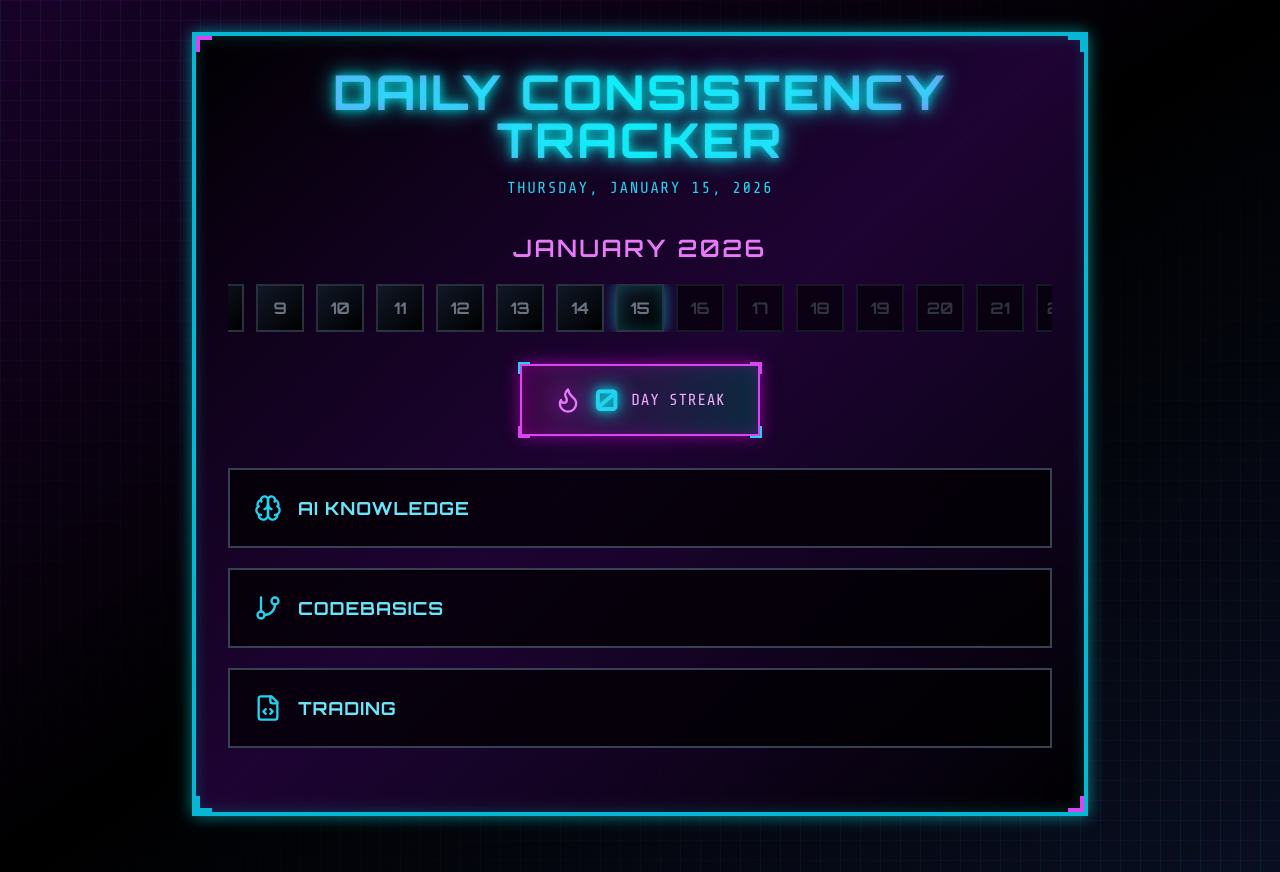
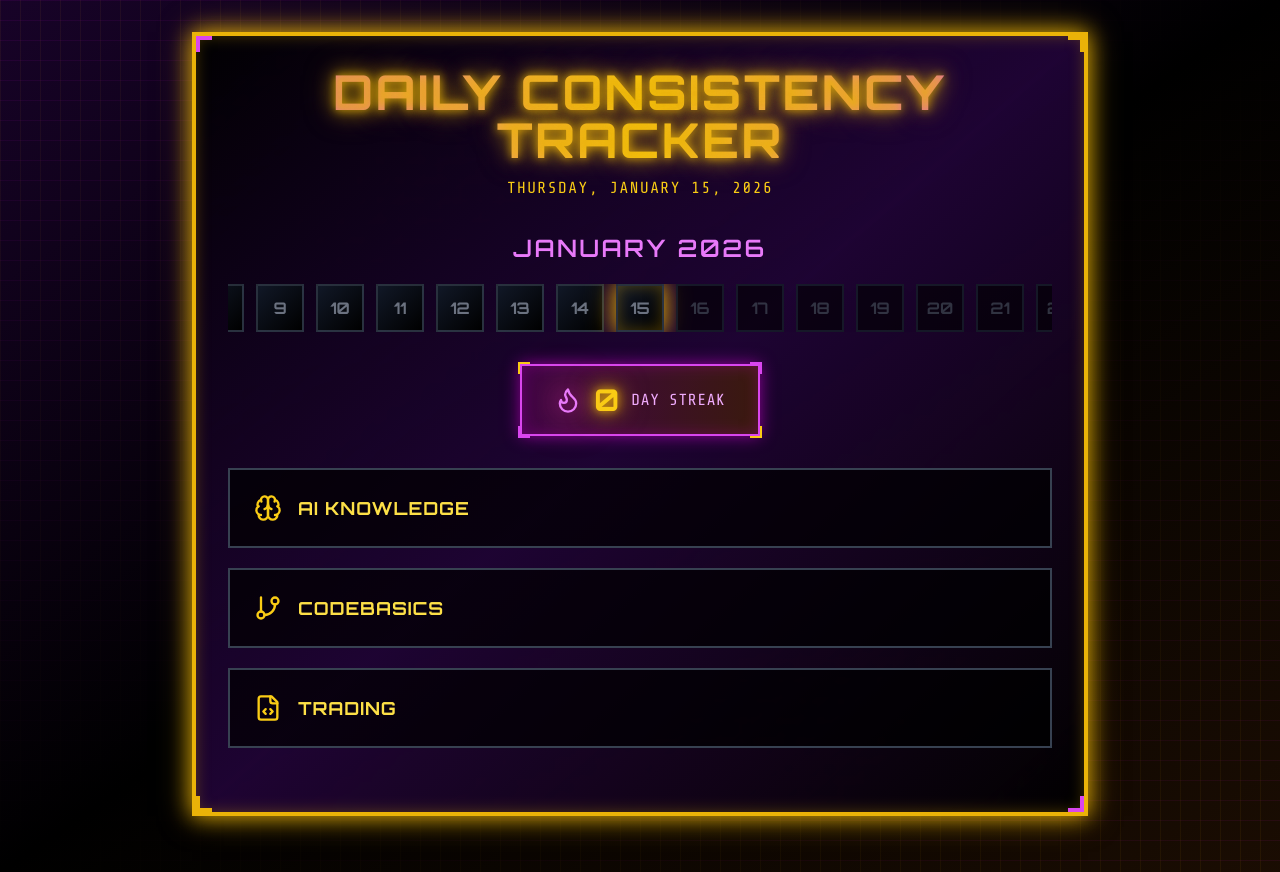
Before and after one commit to Saisumanthv/Learning-Consistency-Tracker, a React (Vite) app: page / in a window 1280 px wide. Built offline with nearby package versions, Linux system fonts and the light colour scheme; no server answers.

Commit message:
Updated App.tsx

```diff
--- a/src/App.tsx
+++ b/src/App.tsx
@@ -225,7 +225,7 @@ export default function App() {
     }
 
     if (completion.ai_knowledge && completion.codebasics && completion.trading) {
-      return 'bg-gradient-to-br from-fuchsia-600 to-cyan-600 text-white border-2 border-cyan-400 shadow-lg shadow-cyan-500/50 neon-border-cyan';
+      return 'bg-gradient-to-br from-yellow-400 via-amber-400 to-yellow-500 text-black border-2 border-yellow-300 neon-border-gold font-black';
     }
 
     return 'bg-gradient-to-br from-gray-900 to-black text-gray-500 border-2 border-gray-700/70';
@@ -249,23 +249,23 @@ export default function App() {
 
   return (
     <div className="min-h-screen bg-black cyber-grid py-8 px-4 relative overflow-hidden">
-      <div className="absolute inset-0 bg-gradient-to-br from-purple-950/40 via-black to-blue-950/40"></div>
+      <div className="absolute inset-0 bg-gradient-to-br from-purple-950/40 via-black to-yellow-950/40"></div>
       {showBigCongrats && <Confetti />}
 
       <div className="max-w-4xl mx-auto relative z-10">
-        <div className="bg-gradient-to-br from-black/95 via-purple-950/50 to-black/95 backdrop-blur-sm rounded-none border-4 border-cyan-500 neon-border-cyan shadow-2xl p-8 mb-6 relative">
+        <div className="bg-gradient-to-br from-black/95 via-purple-950/50 to-black/95 backdrop-blur-sm rounded-none border-4 border-yellow-500 neon-border-gold shadow-2xl p-8 mb-6 relative">
           <div className="absolute top-0 left-0 w-4 h-4 border-t-4 border-l-4 border-fuchsia-500"></div>
-          <div className="absolute top-0 right-0 w-4 h-4 border-t-4 border-r-4 border-cyan-500"></div>
-          <div className="absolute bottom-0 left-0 w-4 h-4 border-b-4 border-l-4 border-cyan-500"></div>
+          <div className="absolute top-0 right-0 w-4 h-4 border-t-4 border-r-4 border-yellow-500"></div>
+          <div className="absolute bottom-0 left-0 w-4 h-4 border-b-4 border-l-4 border-yellow-500"></div>
           <div className="absolute bottom-0 right-0 w-4 h-4 border-b-4 border-r-4 border-fuchsia-500"></div>
 
           <div className="text-center mb-8">
             <div className="mb-3">
-              <h1 className="text-5xl font-bold text-transparent bg-clip-text bg-gradient-to-r from-fuchsia-500 via-cyan-400 to-fuchsia-500 tracking-wider neon-text-cyan" style={{ fontFamily: 'Orbitron, sans-serif' }}>
+              <h1 className="text-5xl font-bold text-transparent bg-clip-text bg-gradient-to-r from-fuchsia-500 via-yellow-400 to-fuchsia-500 tracking-wider neon-text-gold" style={{ fontFamily: 'Orbitron, sans-serif' }}>
                 DAILY CONSISTENCY TRACKER
               </h1>
             </div>
-            <p className="text-base text-cyan-400 tracking-widest uppercase">
+            <p className="text-base text-yellow-400 tracking-widest uppercase">
               {formatDate(new Date(selectedDate + 'T00:00:00'))}
             </p>
           </div>
@@ -292,7 +292,7 @@ export default function App() {
                         day
                       )} flex-shrink-0 transition-all hover:scale-110 cursor-pointer uppercase ${
                         isSelected
-                          ? 'shadow-[0_0_0_3px_rgb(6_182_212)] shadow-cyan-500 neon-border-cyan'
+                          ? 'shadow-[0_0_0_3px_rgb(234_179_8)] shadow-yellow-500 neon-border-gold'
                           : 'shadow-lg'
                       }`}
                       style={{ fontFamily: 'Orbitron, sans-serif' }}
@@ -306,27 +306,27 @@ export default function App() {
           </div>
 
           <div className="flex items-center justify-center mb-8">
-            <div className="flex items-center bg-gradient-to-r from-fuchsia-950/80 to-cyan-950/80 border-2 border-fuchsia-500 px-8 py-4 rounded-none shadow-lg neon-border-pink relative">
-              <div className="absolute -top-1 -left-1 w-3 h-3 border-t-2 border-l-2 border-cyan-400"></div>
+            <div className="flex items-center bg-gradient-to-r from-fuchsia-950/80 to-yellow-950/80 border-2 border-fuchsia-500 px-8 py-4 rounded-none shadow-lg neon-border-pink relative">
+              <div className="absolute -top-1 -left-1 w-3 h-3 border-t-2 border-l-2 border-yellow-400"></div>
               <div className="absolute -top-1 -right-1 w-3 h-3 border-t-2 border-r-2 border-fuchsia-500"></div>
               <div className="absolute -bottom-1 -left-1 w-3 h-3 border-b-2 border-l-2 border-fuchsia-500"></div>
-              <div className="absolute -bottom-1 -right-1 w-3 h-3 border-b-2 border-r-2 border-cyan-400"></div>
+              <div className="absolute -bottom-1 -right-1 w-3 h-3 border-b-2 border-r-2 border-yellow-400"></div>
               <Flame className="w-7 h-7 text-fuchsia-400 mr-3 drop-shadow-glow" />
-              <span className="text-3xl font-bold text-cyan-400 neon-text-cyan" style={{ fontFamily: 'Orbitron, sans-serif' }}>{streak}</span>
+              <span className="text-3xl font-bold text-yellow-400 neon-text-gold" style={{ fontFamily: 'Orbitron, sans-serif' }}>{streak}</span>
               <span className="ml-3 text-fuchsia-300 text-base font-normal uppercase tracking-wider">DAY STREAK</span>
             </div>
           </div>
 
           {showBigCongrats && (
-            <div className="bg-gradient-to-r from-fuchsia-500/30 via-cyan-500/30 to-fuchsia-500/30 border-4 border-cyan-400 text-white p-8 rounded-none mb-6 text-center animate-pulse shadow-2xl neon-border-cyan relative">
+            <div className="bg-gradient-to-r from-fuchsia-500/30 via-yellow-500/30 to-fuchsia-500/30 border-4 border-yellow-400 text-white p-8 rounded-none mb-6 text-center animate-pulse shadow-2xl neon-border-gold relative">
               <div className="absolute top-0 left-0 w-6 h-6 border-t-4 border-l-4 border-fuchsia-500"></div>
-              <div className="absolute top-0 right-0 w-6 h-6 border-t-4 border-r-4 border-cyan-500"></div>
-              <div className="absolute bottom-0 left-0 w-6 h-6 border-b-4 border-l-4 border-cyan-500"></div>
+              <div className="absolute top-0 right-0 w-6 h-6 border-t-4 border-r-4 border-yellow-500"></div>
+              <div className="absolute bottom-0 left-0 w-6 h-6 border-b-4 border-l-4 border-yellow-500"></div>
               <div className="absolute bottom-0 right-0 w-6 h-6 border-b-4 border-r-4 border-fuchsia-500"></div>
-              <h2 className="text-4xl font-bold text-transparent bg-clip-text bg-gradient-to-r from-fuchsia-300 via-cyan-300 to-fuchsia-300 neon-text-cyan uppercase tracking-wider" style={{ fontFamily: 'Orbitron, sans-serif' }}>
+              <h2 className="text-4xl font-bold text-transparent bg-clip-text bg-gradient-to-r from-fuchsia-300 via-yellow-300 to-fuchsia-300 neon-text-gold uppercase tracking-wider" style={{ fontFamily: 'Orbitron, sans-serif' }}>
                 Congratulations!
               </h2>
-              <p className="text-xl mt-3 text-cyan-300 uppercase tracking-wide">You've made your time useful today!</p>
+              <p className="text-xl mt-3 text-yellow-300 uppercase tracking-wide">You've made your time useful today!</p>
             </div>
           )}
 
@@ -339,21 +339,21 @@ export default function App() {
                     onClick={() => handleTopicCheck(topic)}
                     className={`w-full flex items-center justify-between p-6 rounded-none cursor-pointer transition-all duration-300 relative ${
                       topics[topic]
-                        ? 'bg-gradient-to-r from-fuchsia-600/90 to-cyan-600/90 border-2 border-cyan-400 hover:from-fuchsia-600 hover:to-cyan-600 shadow-lg neon-border-cyan'
-                        : 'bg-black/70 border-2 border-gray-700 hover:bg-black/90 hover:border-cyan-500/60'
+                        ? 'bg-gradient-to-r from-fuchsia-600/90 to-yellow-600/90 border-2 border-yellow-400 hover:from-fuchsia-600 hover:to-yellow-600 shadow-lg neon-border-gold'
+                        : 'bg-black/70 border-2 border-gray-700 hover:bg-black/90 hover:border-yellow-500/60'
                     }`}
                   >
                     {topics[topic] && (
                       <>
                         <div className="absolute top-0 left-0 w-3 h-3 border-t-2 border-l-2 border-fuchsia-400"></div>
-                        <div className="absolute top-0 right-0 w-3 h-3 border-t-2 border-r-2 border-cyan-400"></div>
-                        <div className="absolute bottom-0 left-0 w-3 h-3 border-b-2 border-l-2 border-cyan-400"></div>
+                        <div className="absolute top-0 right-0 w-3 h-3 border-t-2 border-r-2 border-yellow-400"></div>
+                        <div className="absolute bottom-0 left-0 w-3 h-3 border-b-2 border-l-2 border-yellow-400"></div>
                         <div className="absolute bottom-0 right-0 w-3 h-3 border-b-2 border-r-2 border-fuchsia-400"></div>
                       </>
                     )}
                     <div className="flex items-center gap-4">
-                      <Icon className={`w-7 h-7 ${topics[topic] ? 'text-white drop-shadow-glow' : 'text-cyan-400'}`} />
-                      <span className={`text-lg font-bold tracking-wider uppercase ${topics[topic] ? 'text-white' : 'text-cyan-300'}`} style={{ fontFamily: 'Orbitron, sans-serif' }}>
+                      <Icon className={`w-7 h-7 ${topics[topic] ? 'text-white drop-shadow-glow' : 'text-yellow-400'}`} />
+                      <span className={`text-lg font-bold tracking-wider uppercase ${topics[topic] ? 'text-white' : 'text-yellow-300'}`} style={{ fontFamily: 'Orbitron, sans-serif' }}>
                         {topicNames[topic]}
                       </span>
                     </div>
@@ -362,7 +362,7 @@ export default function App() {
                     )}
                   </button>
                   {completionMessages[topic] && (
-                    <div className="mt-3 ml-4 text-cyan-400 font-normal text-base animate-pulse uppercase tracking-wide">
+                    <div className="mt-3 ml-4 text-yellow-400 font-normal text-base animate-pulse uppercase tracking-wide">
                       Congrats on completing {topicNames[topic]} today!
                     </div>
                   )}
--- a/src/components/Confetti.tsx
+++ b/src/components/Confetti.tsx
@@ -12,7 +12,7 @@ export default function Confetti() {
   const [confetti, setConfetti] = useState<ConfettiPiece[]>([]);
 
   useEffect(() => {
-    const colors = ['#00ffff', '#06b6d4', '#22d3ee', '#ff00ff', '#d946ef', '#ec4899', '#ffff00', '#fde047'];
+    const colors = ['#eab308', '#f59e0b', '#fbbf24', '#ff00ff', '#d946ef', '#ec4899', '#ffff00', '#fde047'];
     const pieces: ConfettiPiece[] = [];
 
     for (let i = 0; i < 60; i++) {
--- a/src/index.css
+++ b/src/index.css
@@ -33,7 +33,7 @@ body {
 }
 
 .drop-shadow-glow {
-  filter: drop-shadow(0 0 12px rgba(255, 0, 255, 0.8)) drop-shadow(0 0 20px rgba(0, 255, 255, 0.5));
+  filter: drop-shadow(0 0 12px rgba(255, 0, 255, 0.8)) drop-shadow(0 0 20px rgba(234, 179, 8, 0.6));
 }
 
 .neon-text-pink {
@@ -48,6 +48,12 @@ body {
                0 0 30px rgba(0, 255, 255, 0.4);
 }
 
+.neon-text-gold {
+  text-shadow: 0 0 10px rgba(234, 179, 8, 0.9),
+               0 0 20px rgba(234, 179, 8, 0.7),
+               0 0 30px rgba(234, 179, 8, 0.5);
+}
+
 .neon-border-pink {
   box-shadow: 0 0 15px rgba(255, 0, 255, 0.5),
               inset 0 0 15px rgba(255, 0, 255, 0.2);
@@ -58,10 +64,16 @@ body {
               inset 0 0 15px rgba(0, 255, 255, 0.2);
 }
 
+.neon-border-gold {
+  box-shadow: 0 0 20px rgba(234, 179, 8, 0.8),
+              0 0 30px rgba(234, 179, 8, 0.5),
+              inset 0 0 15px rgba(234, 179, 8, 0.3);
+}
+
 .cyber-grid {
   background-image:
     linear-gradient(rgba(255, 0, 255, 0.1) 1px, transparent 1px),
-    linear-gradient(90deg, rgba(0, 255, 255, 0.1) 1px, transparent 1px);
+    linear-gradient(90deg, rgba(234, 179, 8, 0.1) 1px, transparent 1px);
   background-size: 20px 20px;
 }
 
```
